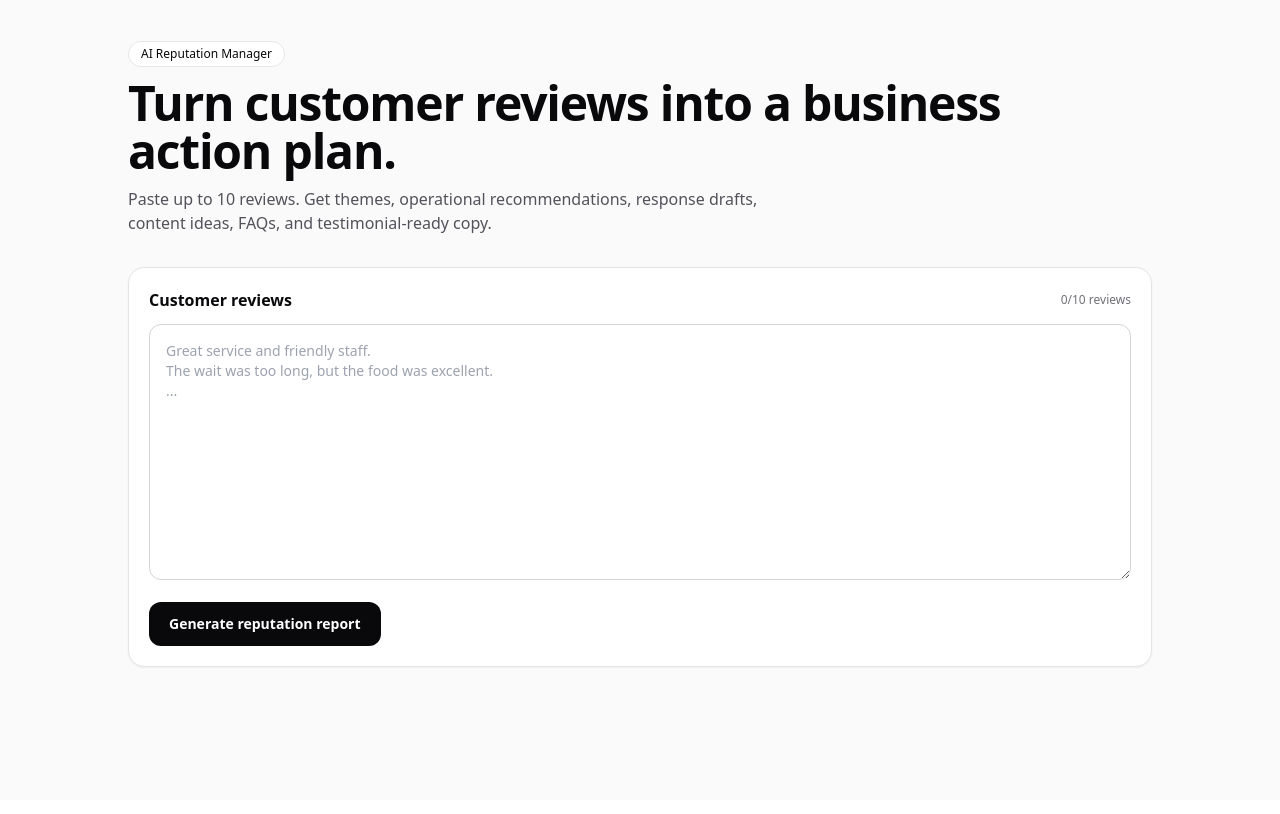
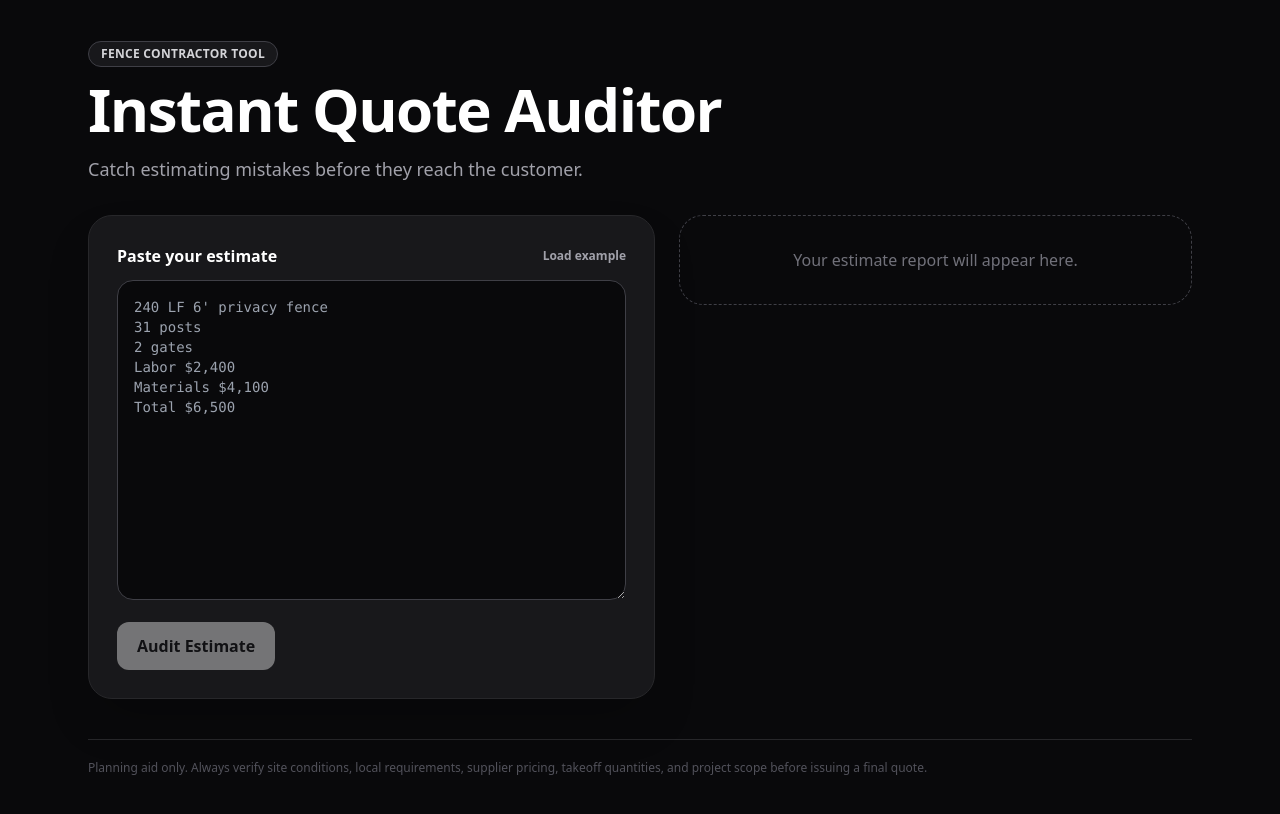
Before and after one commit to xxlm47/review-report-tool, a Next.js app: page / in a window 1280 px wide. Built offline with nearby package versions, Linux system fonts and the light colour scheme.

Commit message:
Build Instant Quote Auditor MVP

```diff
--- a/app/page.tsx
+++ b/app/page.tsx
@@ -2,143 +2,151 @@
 
 import { useMemo, useState } from 'react';
 
-type Theme = { theme: string; exampleQuote: string };
-type Response = { reviewIndex: number; draftResponse: string; tone: 'apologetic' | 'grateful' | 'neutral' };
-type Report = {
-  positiveThemes: Theme[];
-  negativeThemes: Theme[];
-  recommendedActions: string[];
-  reviewResponses: Response[];
-  socialPosts: string[];
-  faqSuggestions: string[];
-  testimonials: string[];
-  loveSummary: string;
+type Issue = { severity: 'high' | 'medium' | 'low'; title: string; detail: string; fix: string };
+type Audit = {
+  lf: number | null;
+  height: number | null;
+  posts: number | null;
+  gates: number | null;
+  labor: number | null;
+  materials: number | null;
+  total: number | null;
+  spacing: number | null;
+  expectedPosts: number | null;
+  materialRisk: 'Low' | 'Medium' | 'High';
+  marginPct: number | null;
+  recommendedLow: number | null;
+  recommendedHigh: number | null;
+  issues: Issue[];
 };
+
+const money = (n: number | null) => n == null ? '—' : `$${Math.round(n).toLocaleString()}`;
+
+function parseNumber(text: string, patterns: RegExp[]): number | null {
+  for (const pattern of patterns) {
+    const match = text.match(pattern);
+    if (match?.[1]) return Number(match[1].replace(/,/g, ''));
+  }
+  return null;
+}
+
+function auditEstimate(text: string): Audit {
+  const lf = parseNumber(text, [/(\d[\d,]*)\s*(?:LF|linear\s*(?:feet|foot))/i]);
+  const height = parseNumber(text, [/(\d+(?:\.\d+)?)\s*(?:'|ft|feet)\s*(?:privacy|fence|tall)?/i, /(?:height|tall)\s*[:=]?\s*(\d+(?:\.\d+)?)/i]);
+  const posts = parseNumber(text, [/(\d[\d,]*)\s*(?:posts?|poles?)/i]);
+  const gates = parseNumber(text, [/(\d[\d,]*)\s*gates?/i]);
+  const labor = parseNumber(text, [/(?:labor|labour)\s*[:=]?\s*\$?\s*([\d,]+(?:\.\d+)?)/i]);
+  const materials = parseNumber(text, [/(?:materials?|material cost)\s*[:=]?\s*\$?\s*([\d,]+(?:\.\d+)?)/i]);
+  const total = parseNumber(text, [/(?:total|customer price|price)\s*[:=]?\s*\$?\s*([\d,]+(?:\.\d+)?)/i]);
+
+  const issues: Issue[] = [];
+  const expectedPosts = lf ? Math.ceil(lf / 8) + 1 : null;
+  const spacing = lf && posts ? lf / Math.max(posts - 1, 1) : null;
+
+  if (lf && posts && spacing && (spacing > 8.5 || spacing < 5.5)) {
+    issues.push({ severity: 'high', title: 'Possible post-spacing issue', detail: `${posts} posts across ${lf} LF implies about ${spacing.toFixed(1)} ft between posts.`, fix: `Verify layout and post spacing. A rough 8-ft planning check would be about ${expectedPosts} posts before accounting for gates, corners, ends, and site conditions.` });
+  }
+
+  if (gates && gates > 0) {
+    issues.push({ severity: 'medium', title: 'Gate hardware may be missing', detail: `${gates} gate${gates === 1 ? '' : 's'} detected, but the pasted estimate does not identify hinges, latch, frame, wheels, or other gate hardware.`, fix: 'Confirm gate hardware, frames, hinges/latches, stops, and specialty hardware are included in materials.' });
+  }
+
+  if (lf && materials && height) {
+    const materialPerLf = materials / lf;
+    if (materialPerLf < 12) {
+      issues.push({ severity: 'high', title: 'Material allowance looks low', detail: `${money(materials)} is about ${money(materialPerLf)} per LF for a ${height}-ft fence.`, fix: 'Recheck fabric/panels, posts, rails, fittings, concrete, gates, delivery, waste, and terrain allowances.' });
+    } else if (materialPerLf < 18) {
+      issues.push({ severity: 'medium', title: 'Material allowance deserves review', detail: `${money(materials)} is about ${money(materialPerLf)} per LF before gate and site-specific adjustments.`, fix: 'Verify takeoff quantities and current supplier pricing before sending the quote.' });
+    }
+  }
+
+  if (lf && posts && height && gates && materials && materials < posts * 8 + gates * 100) {
+    issues.push({ severity: 'medium', title: 'Concrete quantity may be underestimated', detail: 'The estimate includes posts but does not state a concrete quantity or allowance.', fix: 'Add an explicit concrete takeoff based on hole diameter/depth, post type, soil, and local practice.' });
+  }
+
+  if (!materials) issues.push({ severity: 'high', title: 'Materials cost not detected', detail: 'No materials dollar amount was found.', fix: 'Add the material cost or itemized takeoff so margin can be checked.' });
+  if (!labor) issues.push({ severity: 'medium', title: 'Labor cost not detected', detail: 'No labor dollar amount was found.', fix: 'Add labor cost to evaluate job margin.' });
+  if (!total) issues.push({ severity: 'medium', title: 'Customer price not detected', detail: 'No total/customer price was found.', fix: 'Add the proposed selling price to calculate margin and pricing guidance.' });
+
+  const cost = (labor ?? 0) + (materials ?? 0);
+  const marginPct = total && cost ? ((total - cost) / total) * 100 : null;
+  const targetLow = cost ? cost / 0.78 : null;
+  const targetHigh = cost ? cost / 0.72 : null;
+  const risk: Audit['materialRisk'] = issues.filter(i => i.severity === 'high').length >= 2 ? 'High' : issues.length >= 3 ? 'Medium' : issues.length ? 'Medium' : 'Low';
+
+  return { lf, height, posts, gates, labor, materials, total, spacing, expectedPosts, materialRisk: risk, marginPct, recommendedLow: targetLow, recommendedHigh: targetHigh, issues };
+}
+
+const example = `240 LF 6' privacy fence
+31 posts
+2 gates
+Labor $2,400
+Materials $4,100
+Total $6,500`;
 
 function CopyButton({ text }: { text: string }) {
   const [copied, setCopied] = useState(false);
-  return (
-    <button
-      type="button"
-      onClick={async () => {
-        await navigator.clipboard.writeText(text);
-        setCopied(true);
-        setTimeout(() => setCopied(false), 1200);
-      }}
-      className="rounded-lg border px-3 py-1.5 text-xs font-medium transition hover:bg-zinc-100 dark:hover:bg-zinc-800"
-    >
-      {copied ? 'Copied' : 'Copy'}
-    </button>
-  );
-}
-
-function Section({ title, children }: { title: string; children: React.ReactNode }) {
-  return (
-    <section className="rounded-2xl border border-zinc-200 bg-white p-5 shadow-sm dark:border-zinc-800 dark:bg-zinc-900">
-      <h2 className="mb-4 text-lg font-semibold">{title}</h2>
-      {children}
-    </section>
-  );
+  return <button type="button" onClick={async () => { await navigator.clipboard.writeText(text); setCopied(true); setTimeout(() => setCopied(false), 1200); }} className="rounded-lg border px-3 py-2 text-xs font-semibold hover:bg-zinc-100">{copied ? 'Copied' : 'Copy'}</button>;
 }
 
 export default function Home() {
-  const [reviews, setReviews] = useState('');
-  const [report, setReport] = useState<Report | null>(null);
-  const [loading, setLoading] = useState(false);
-  const [error, setError] = useState('');
+  const [estimate, setEstimate] = useState('');
+  const [audit, setAudit] = useState<Audit | null>(null);
+  const [showQuote, setShowQuote] = useState(false);
+  const parsedPreview = useMemo(() => estimate ? auditEstimate(estimate) : null, [estimate]);
 
-  const count = useMemo(() => reviews.split('\n').filter((r) => r.trim()).length, [reviews]);
+  function runAudit() { setShowQuote(false); setAudit(auditEstimate(estimate)); }
+  function generateQuote() { if (!audit) setAudit(auditEstimate(estimate)); setShowQuote(true); }
 
-  async function generate() {
-    setError('');
-    setReport(null);
-    const reviewList = reviews.split('\n').map((r) => r.trim()).filter(Boolean);
-    if (!reviewList.length) return setError('Enter at least one review.');
-    if (reviewList.length > 10) return setError('Maximum 10 reviews allowed.');
-
-    setLoading(true);
-    try {
-      const res = await fetch('/api/generate', {
-        method: 'POST',
-        headers: { 'Content-Type': 'application/json' },
-        body: JSON.stringify({ reviews: reviewList }),
-      });
-      const data = await res.json();
-      if (!res.ok) throw new Error(data.error || 'Something went wrong.');
-      setReport(data);
-    } catch (err) {
-      setError(err instanceof Error ? err.message : 'Network error. Please try again.');
-    } finally {
-      setLoading(false);
-    }
-  }
+  const quote = audit ? `CONTRACTOR QUOTE\n\nProject: ${audit.height ? `${audit.height}-ft` : ''} fence installation\n${audit.lf ? `Fence: ${audit.lf.toLocaleString()} LF` : ''}\n${audit.gates ? `Gates: ${audit.gates}` : ''}\n\nProposed project price: ${money(audit.total ?? audit.recommendedLow)}\n\nScope and final pricing subject to site verification and material availability.` : '';
 
   return (
-    <main className="min-h-screen bg-zinc-50 px-4 py-10 text-zinc-950 dark:bg-zinc-950 dark:text-zinc-50 print:bg-white">
-      <div className="mx-auto max-w-5xl">
-        <header className="mb-8">
-          <div className="mb-3 inline-flex rounded-full border bg-white px-3 py-1 text-xs font-medium dark:border-zinc-800 dark:bg-zinc-900">AI Reputation Manager</div>
-          <h1 className="text-4xl font-bold tracking-tight sm:text-5xl">Turn customer reviews into a business action plan.</h1>
-          <p className="mt-3 max-w-2xl text-zinc-600 dark:text-zinc-400">Paste up to 10 reviews. Get themes, operational recommendations, response drafts, content ideas, FAQs, and testimonial-ready copy.</p>
+    <main className="min-h-screen bg-zinc-950 text-white">
+      <div className="mx-auto max-w-6xl px-4 py-10 sm:px-6">
+        <header className="mb-8 max-w-3xl">
+          <div className="mb-3 inline-flex rounded-full border border-zinc-700 bg-zinc-900 px-3 py-1 text-xs font-bold tracking-wide text-zinc-300">FENCE CONTRACTOR TOOL</div>
+          <h1 className="text-4xl font-black tracking-tight sm:text-6xl">Instant Quote Auditor</h1>
+          <p className="mt-4 text-lg text-zinc-400">Catch estimating mistakes before they reach the customer.</p>
         </header>
 
-        <section className="rounded-2xl border border-zinc-200 bg-white p-5 shadow-sm dark:border-zinc-800 dark:bg-zinc-900">
-          <div className="mb-3 flex items-center justify-between gap-4">
-            <label htmlFor="reviews" className="font-semibold">Customer reviews</label>
-            <span className="text-xs text-zinc-500">{count}/10 reviews</span>
+        <section className="grid gap-6 lg:grid-cols-[1.05fr_.95fr]">
+          <div className="rounded-3xl border border-zinc-800 bg-zinc-900 p-5 shadow-2xl sm:p-7">
+            <div className="mb-3 flex items-center justify-between"><label htmlFor="estimate" className="font-bold">Paste your estimate</label><button type="button" onClick={() => setEstimate(example)} className="text-xs font-semibold text-zinc-400 hover:text-white">Load example</button></div>
+            <textarea id="estimate" value={estimate} onChange={e => setEstimate(e.target.value)} placeholder={example} className="min-h-80 w-full resize-y rounded-2xl border border-zinc-700 bg-zinc-950 p-4 font-mono text-sm text-zinc-100 outline-none focus:border-zinc-400" />
+            <div className="mt-4 flex flex-wrap gap-3">
+              <button type="button" onClick={runAudit} disabled={!estimate.trim()} className="rounded-xl bg-white px-5 py-3 font-bold text-zinc-950 disabled:opacity-40">Audit Estimate</button>
+              {parsedPreview && <span className="self-center text-xs text-zinc-500">{parsedPreview.lf ? `${parsedPreview.lf} LF` : 'LF not detected'} · {parsedPreview.total ? money(parsedPreview.total) : 'price not detected'}</span>}
+            </div>
           </div>
-          <textarea
-            id="reviews"
-            value={reviews}
-            onChange={(e) => setReviews(e.target.value)}
-            placeholder={'Great service and friendly staff.\nThe wait was too long, but the food was excellent.\n...'}
-            className="min-h-64 w-full resize-y rounded-xl border border-zinc-300 bg-white p-4 text-sm outline-none ring-0 focus:border-zinc-900 dark:border-zinc-700 dark:bg-zinc-950 dark:focus:border-zinc-300"
-          />
-          {error && <p className="mt-3 text-sm font-medium text-red-600">{error}</p>}
-          <button
-            type="button"
-            onClick={generate}
-            disabled={loading}
-            className="mt-4 rounded-xl bg-zinc-950 px-5 py-3 text-sm font-semibold text-white transition hover:bg-zinc-800 disabled:cursor-not-allowed disabled:opacity-50 dark:bg-white dark:text-zinc-950 dark:hover:bg-zinc-200"
-          >
-            {loading ? 'Analyzing reviews...' : 'Generate reputation report'}
-          </button>
+
+          <div className="space-y-4">
+            {!audit && <div className="rounded-3xl border border-dashed border-zinc-700 p-8 text-center text-zinc-500">Your estimate report will appear here.</div>}
+            {audit && <>
+              <section className="rounded-3xl border border-zinc-800 bg-white p-5 text-zinc-950 sm:p-7">
+                <div className="flex items-start justify-between gap-4"><div><p className="text-xs font-black tracking-widest text-zinc-500">ESTIMATE CHECK</p><h2 className="mt-1 text-2xl font-black">{audit.issues.length} potential issue{audit.issues.length === 1 ? '' : 's'}</h2></div><span className="rounded-full bg-zinc-100 px-3 py-1 text-xs font-bold">Material risk: {audit.materialRisk}</span></div>
+                <div className="mt-5 space-y-3">
+                  {audit.issues.length === 0 && <div className="rounded-xl bg-zinc-100 p-4 font-semibold">No obvious issues detected by the current rules.</div>}
+                  {audit.issues.map((issue, i) => <div key={i} className="rounded-2xl border border-zinc-200 p-4"><div className="flex gap-3"><span className="text-lg">{issue.severity === 'high' ? '⚠️' : '•'}</span><div className="flex-1"><p className="font-bold">{issue.title}</p><p className="mt-1 text-sm text-zinc-600">{issue.detail}</p><p className="mt-2 text-sm"><strong>Fix:</strong> {issue.fix}</p></div></div></div>)}
+                </div>
+              </section>
+
+              <div className="grid grid-cols-2 gap-3">
+                <div className="rounded-2xl border border-zinc-800 bg-zinc-900 p-4"><p className="text-xs text-zinc-500">Margin</p><p className="mt-1 text-2xl font-black">{audit.marginPct == null ? '—' : `${audit.marginPct.toFixed(1)}%`}</p></div>
+                <div className="rounded-2xl border border-zinc-800 bg-zinc-900 p-4"><p className="text-xs text-zinc-500">Recommended price</p><p className="mt-1 text-xl font-black">{money(audit.recommendedLow)}–{money(audit.recommendedHigh)}</p></div>
+              </div>
+
+              <section className="rounded-3xl border border-zinc-800 bg-zinc-900 p-5">
+                <h3 className="font-black">Takeoff snapshot</h3>
+                <div className="mt-4 grid grid-cols-2 gap-3 text-sm sm:grid-cols-3">{[['Linear feet', audit.lf ? audit.lf.toLocaleString() : '—'], ['Height', audit.height ? `${audit.height} ft` : '—'], ['Posts', audit.posts?.toString() ?? '—'], ['Gates', audit.gates?.toString() ?? '—'], ['Labor', money(audit.labor)], ['Materials', money(audit.materials)]].map(([label, value]) => <div key={label} className="rounded-xl bg-zinc-950 p-3"><p className="text-xs text-zinc-500">{label}</p><p className="mt-1 font-bold">{value}</p></div>)}</div>
+                <div className="mt-5 flex flex-wrap gap-3"><button type="button" onClick={() => setShowQuote(true)} className="rounded-xl bg-white px-4 py-3 text-sm font-bold text-zinc-950">Generate Customer Quote</button><button type="button" onClick={() => window.print()} className="rounded-xl border border-zinc-700 px-4 py-3 text-sm font-semibold hover:bg-zinc-800">Print / Save PDF</button></div>
+              </section>
+
+              {showQuote && <section className="rounded-3xl border border-zinc-300 bg-white p-6 text-zinc-950 print:mt-0"><div className="flex items-center justify-between"><h3 className="text-xl font-black">Customer Quote</h3><CopyButton text={quote} /></div><pre className="mt-5 whitespace-pre-wrap font-sans text-sm leading-7">{quote}</pre></section>}
+            </>}
+          </div>
         </section>
 
-        {report && (
-          <div className="mt-8 space-y-5 print:mt-4">
-            <div className="flex items-center justify-between gap-4 print:hidden">
-              <h2 className="text-2xl font-bold">Reputation Report</h2>
-              <button type="button" onClick={() => window.print()} className="rounded-xl border px-4 py-2 text-sm font-medium hover:bg-zinc-100 dark:hover:bg-zinc-800">Print / Save PDF</button>
-            </div>
-
-            <Section title="What customers love">
-              <p className="leading-7 text-zinc-700 dark:text-zinc-300">{report.loveSummary}</p>
-            </Section>
-
-            <div className="grid gap-5 md:grid-cols-2">
-              <Section title="Positive themes">
-                <div className="space-y-3">{report.positiveThemes?.map((t, i) => <div key={i} className="rounded-xl bg-zinc-50 p-3 dark:bg-zinc-950"><strong>{t.theme}</strong><p className="mt-1 text-sm text-zinc-600 dark:text-zinc-400">“{t.exampleQuote}”</p></div>)}</div>
-              </Section>
-              <Section title="Negative themes">
-                <div className="space-y-3">{report.negativeThemes?.map((t, i) => <div key={i} className="rounded-xl bg-zinc-50 p-3 dark:bg-zinc-950"><strong>{t.theme}</strong><p className="mt-1 text-sm text-zinc-600 dark:text-zinc-400">“{t.exampleQuote}”</p></div>)}</div>
-              </Section>
-            </div>
-
-            <Section title="Recommended operational actions"><ul className="list-disc space-y-2 pl-5">{report.recommendedActions?.map((a, i) => <li key={i}>{a}</li>)}</ul></Section>
-
-            <Section title="Review response drafts">
-              <div className="space-y-3">{report.reviewResponses?.map((r, i) => <div key={i} className="rounded-xl border border-zinc-200 p-4 dark:border-zinc-800"><div className="mb-2 flex items-center justify-between gap-3"><span className="text-xs font-semibold uppercase tracking-wide text-zinc-500">Review #{r.reviewIndex} · {r.tone}</span><CopyButton text={r.draftResponse} /></div><p className="text-sm leading-6">{r.draftResponse}</p></div>)}</div>
-            </Section>
-
-            <div className="grid gap-5 md:grid-cols-2">
-              <Section title="Social media post ideas"><div className="space-y-3">{report.socialPosts?.map((p, i) => <div key={i} className="flex gap-3 rounded-xl bg-zinc-50 p-3 dark:bg-zinc-950"><p className="flex-1 text-sm">{p}</p><CopyButton text={p} /></div>)}</div></Section>
-              <Section title="FAQ suggestions"><ul className="list-disc space-y-2 pl-5 text-sm">{report.faqSuggestions?.map((f, i) => <li key={i}>{f}</li>)}</ul></Section>
-            </div>
-
-            <Section title="Polished testimonials"><div className="space-y-3">{report.testimonials?.map((t, i) => <div key={i} className="flex items-start gap-3 rounded-xl bg-zinc-50 p-4 dark:bg-zinc-950"><p className="flex-1 text-sm italic">“{t}”</p><CopyButton text={t} /></div>)}</div></Section>
-          </div>
-        )}
+        <footer className="mt-10 border-t border-zinc-800 pt-5 text-xs text-zinc-600">Planning aid only. Always verify site conditions, local requirements, supplier pricing, takeoff quantities, and project scope before issuing a final quote.</footer>
       </div>
     </main>
   );
```
